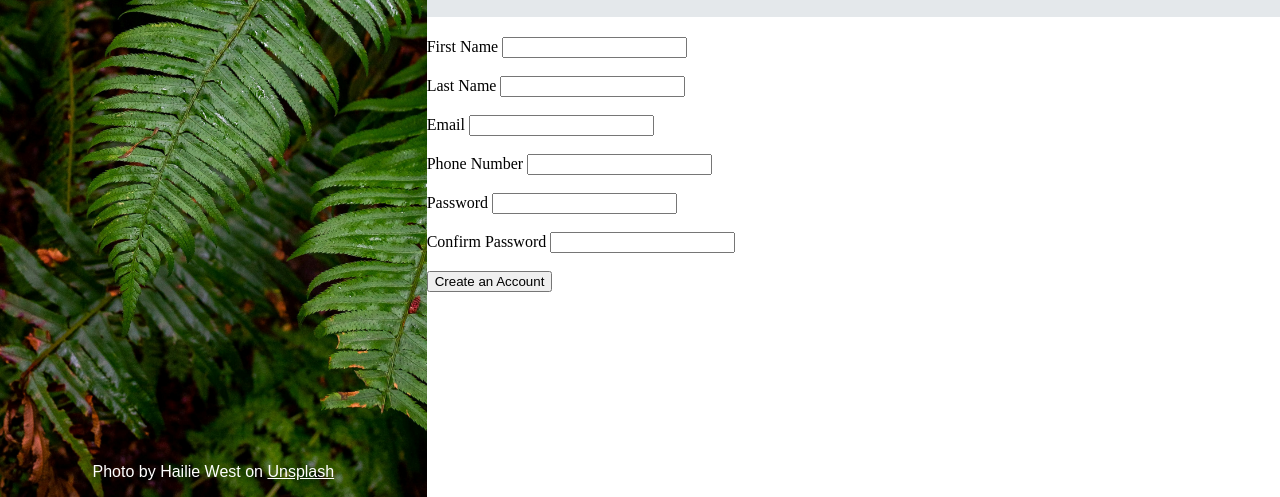
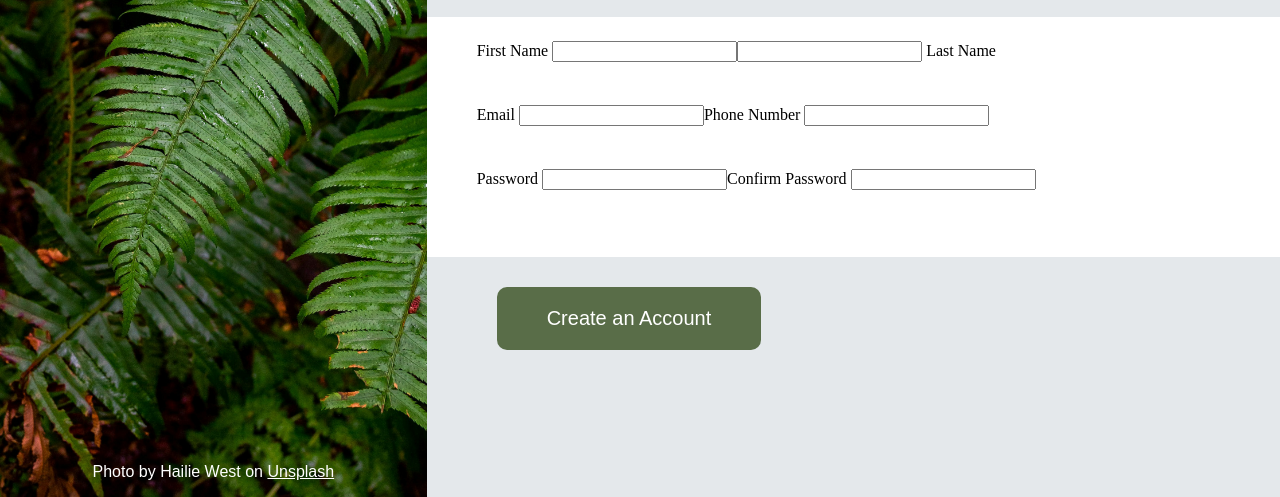
Before and after one commit to SalahAmm/Form-Project, a plain HTML site: page index.html in a window 1280 px wide. Shown: the part 303-800 px from the top of the page. Drawn offline with Linux system fonts and the light colour scheme.

Commit message:
Complete 75 % of the project

```diff
--- a/index.html
+++ b/index.html
@@ -23,60 +23,66 @@
         </p>
       </div>
     </div>
-
+    <!-- --------------------------------------------- -->
     <!-- Form Start -->
     <div class="form">
       <div class="text">
         <div class="paragraph">
           <p>
             This is not a real online service! You know you need something like
-            this in your life to help realize your deepest dreams. Sign up now to
-            get started.
+            this in your life to help realize your deepest dreams. Sign up now
+            to get started.
           </p>
           <br />
           <p>You know you want to.</p>
         </div>
-
       </div>
 
-      <div class="form-input">
+      <!-- Form input -->
+
       <form>
+        <div class="form-data">
+          <div class="form-center">
+
             <!-- Text -->
+            <div class="first-name">
               <label for="First-name">First Name</label>
               <input type="text" id="First-name" name="text" required />
-        <br></br>
+            </div>
 
+            <div class="last-name">
+              <input type="text" id="Last-name" name="text" required />
               <label for="Last-name">Last Name</label>
-        <input type="text" id="Last-name" name="text" required>
+            </div>
 
+            <!-- Email -->
+            <div class="email">
+              <label for="Email">Email</label>
+              <input type="email" id="Email" name="email" required />
+            </div>
 
-        <br></br>
-          <!-- Email -->
-        <label for="Email">Email</label>
-        <input type="email" id="Email" name="email" required>
-
-        <br></br>
             <!--Phone Number -->
+            <div class="phone">
               <label for="number">Phone Number</label>
-        <input type="number" id="number" name="number" required>
-
-        <br></br>
+              <input type="number" id="number" name="number" required />
+            </div>
 
             <!-- Password -->
+            <div class="password">
               <label for="password">Password</label>
-        <input type="password" id="password" name="password" required>
+              <input type="password" id="password" name="password" required />
+            </div>
+            <div class="confirm-pass">
+              <label for="confirm">Confirm Password</label>
+              <input type="password" id="confirm" name="password" required />
+            </div>
+          </div>
+        </div>
 
-        <br></br>
-        <label for="confirm">Confirm Password</label>
-        <input type="password" id="confirm" name="password" required>
-
-        <br></br>
-
-        <input type="submit" value="Create an Account">
-
-
+        <div class="form-confirm">
+          <input type="submit" value="Create an Account" />
+        </div>
       </form>
-      </div>
     </div>
   </body>
 </html>
--- a/style/style.css
+++ b/style/style.css
@@ -1,4 +1,4 @@
-@font-face {
+    @font-face {
     font-family: 'Norse-Bold';
     src: url(../Font/Norse-Bold.otf);
 }
@@ -84,7 +84,7 @@ body {
     flex: 2;
     display: flex;
     flex-direction: column;
-    gap: 20px;
+
 
 
 }
@@ -111,10 +111,47 @@ body {
     font-weight: bold;
 }
 
-.form .form-input {
+.form form  {
     display: flex;
-    flex-flow: row wrap;
+    flex-flow: column;
+    flex: 2;
 
+}
+
+.form form .form-data {
+    flex: 1;
+    display: flex;
+    justify-content: flex-start;
+    align-items: center;
+    padding-left: 50px;
 
 
 }
+
+.form-data .form-center {
+    display: flex;
+    flex-flow: wrap;
+    width: 75%;
+    height: 80%;
+}
+
+
+/* ====================================== */
+
+.form form .form-confirm {
+    flex: 1;
+    background-color: #e4e8eb;
+}
+
+.form .form-confirm input {
+    background-color: #596D48;
+    color: white;
+    padding: 20px 50px;
+    position: relative;
+    top: 30px;
+    left: 70px;
+    border: none;
+    border-radius: 10px;
+    font-size: 20px;
+    font-family: Arial, Helvetica, sans-serif;
+}
```
Lines whose indentation alone changed are shown as unchanged.
